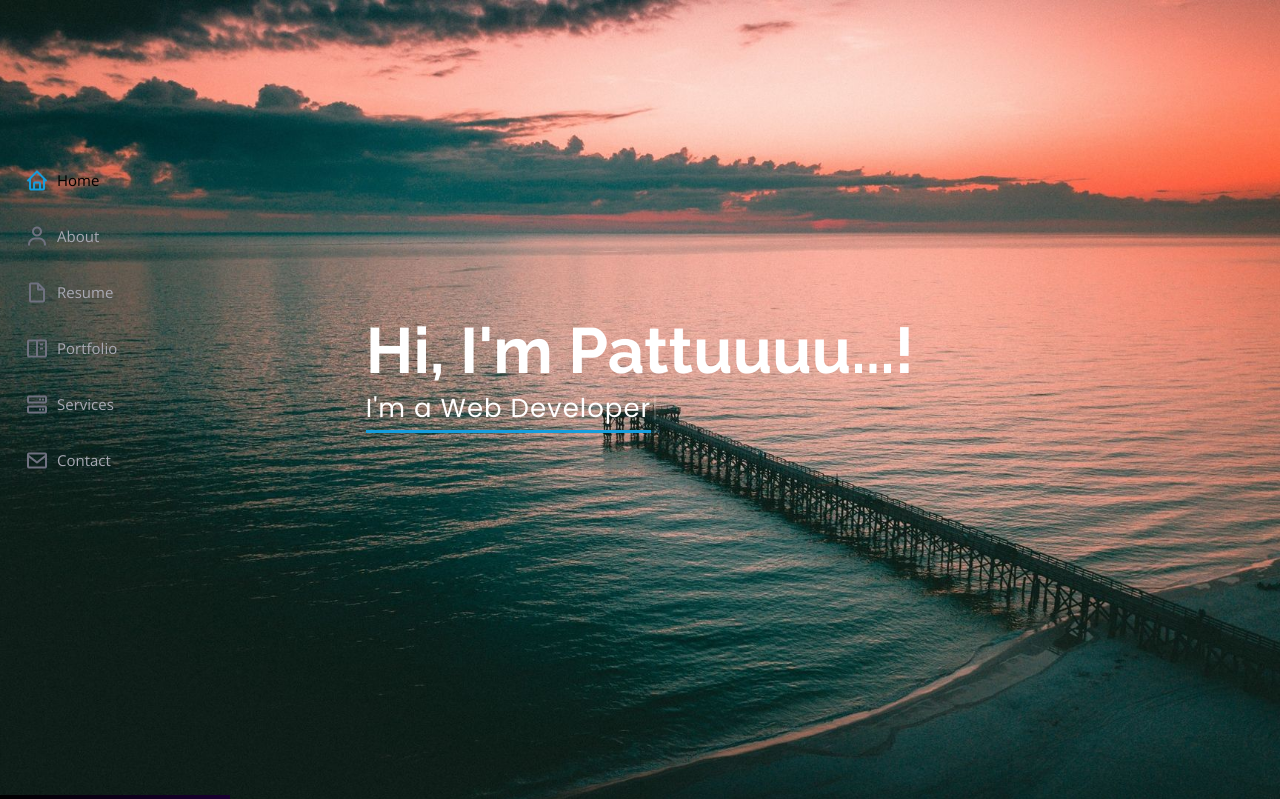
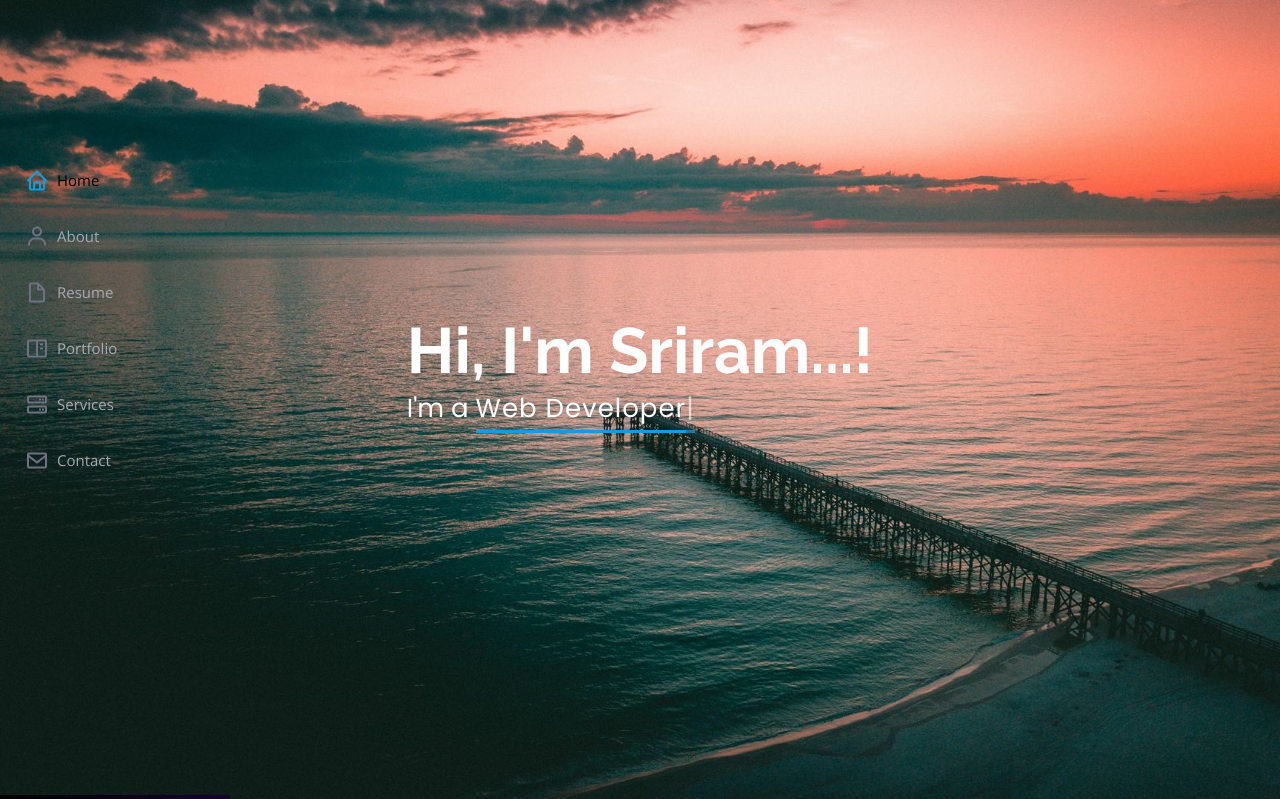
Before and after one commit to GR000T/portfolio, a Django app: page / in a window 1280 px wide. Shown: the top 799 px of the page. Run offline with Django 3.2, Linux system fonts and the light colour scheme; some libraries are stand-ins or nearby versions.

Commit message:
final commit

```diff
--- a/portfolio_page/templates/portfolio_page/index.html
+++ b/portfolio_page/templates/portfolio_page/index.html
@@ -71,8 +71,8 @@
   <!-- ======= Hero Section ======= -->
   <section id="hero" class="d-flex flex-column justify-content-center align-items-center">
     <div class="hero-container" data-aos="fade-in">
-      <h1 style="color: #ffffff;">Hi, I'm Pattuuuu...!</h1>
-      <p style="color: #ffffff;"><span style="color: #ffffff;" class="typed" data-typed-items="I'm a Designer,I'm a Web Developer,I'm a Photo Editor,I'm a Video Editor, And most importantly, Kutooo's Boyfriend!!!,eeeeeeeee....!!!!!"></span></p>
+      <h1 style="color: #ffffff;">Hi, I'm Sriram...!</h1>
+      <p style="color: #ffffff;">I'm a <span style="color: #ffffff;" class="typed" data-typed-items="Designer,Web Developer,Photo Editor,Video Editor"></span></p>
     </div>
   </section><!-- End Hero -->
 
```
